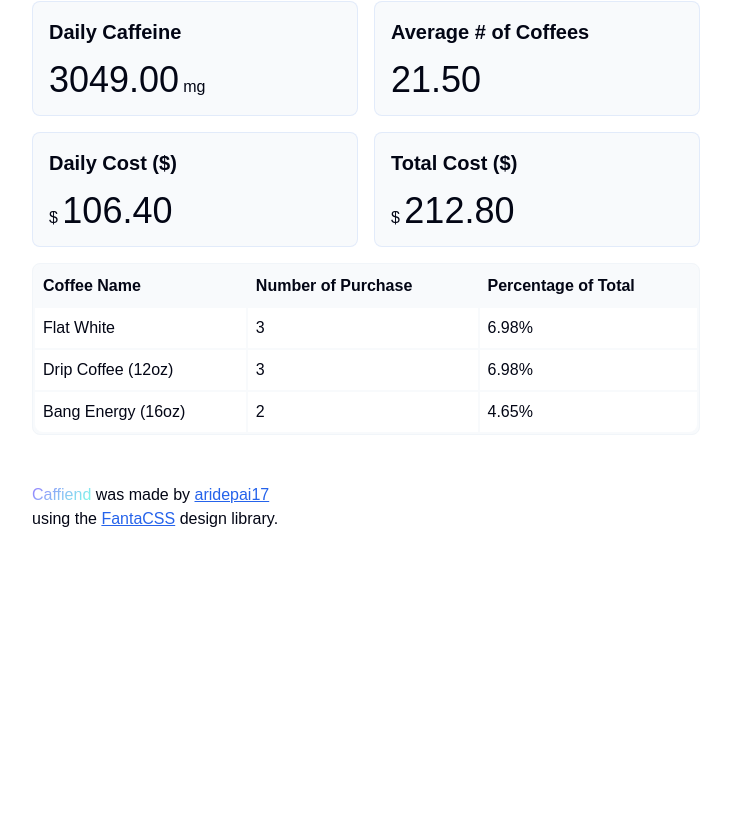
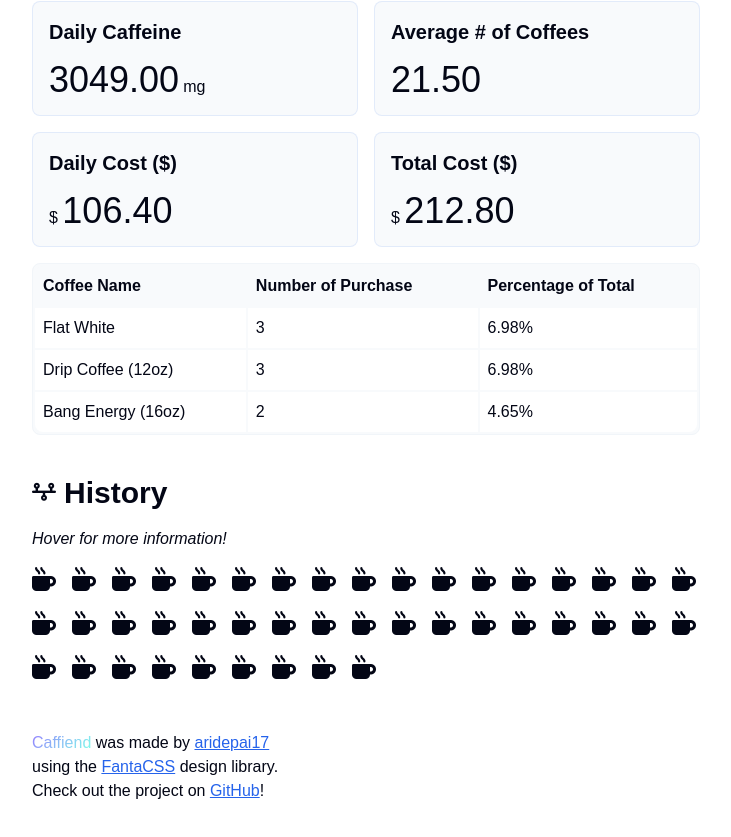
Before and after one commit to aridepai17/CAFFIEND, a React (Vite) app in the folder caffiend/: page / in a window 1280 px wide. Shown: the part 1359-2196 px from the top of the page, without its empty margins (274-1005 px from the left). Before the commit the page ends 1938 px from the top, so only its background shows below. Built offline with nearby package versions, Linux system fonts and the light colour scheme; a web font is replaced by a local one.

Commit message:
History.jsx updated

```diff
--- a/caffiend/src/components/History.jsx
+++ b/caffiend/src/components/History.jsx
@@ -1,7 +1,39 @@
+import {
+  calculateCurrentCaffeineLevel,
+  coffeeConsumptionHistory,
+  getCaffeineAmount,
+  timeSinceConsumption,
+} from "../utils";
+
 export default function History() {
-    return (
-        <>
+  return (
+    <>
+      <div className="section-header">
+        <i className="fa-solid fa-timeline" />
+        <h2>History</h2>
+      </div>
+      <p>
+        <i>Hover for more information!</i>
+      </p>
+      <div className="coffee-history">
+        {Object.keys(coffeeConsumptionHistory)
+          .sort((a, b) => b - a)
+          .map((utcTime, coffeeIndex) => {
+            const coffee = coffeeConsumptionHistory[utcTime];
+            const timeSinceConsume = timeSinceConsumption(utcTime);
+            const originalAmount = getCaffeineAmount(coffee.name);
+            const remainingAmount = calculateCurrentCaffeineLevel({
+              [utcTime]: coffee,
+            })
 
-        </>
-    )
+            const summary = `${coffee.name} | ${timeSinceConsume} ago | $${coffee.cost} | ${remainingAmount}mg / ${originalAmount}mg`;
+            return (
+              <div title={summary} key={coffeeIndex}>
+                <i className="fa-solid fa-mug-hot" />
+              </div>
+            )
+          })}
+      </div>
+    </>
+  );
 }
--- a/caffiend/src/components/Layout.jsx
+++ b/caffiend/src/components/Layout.jsx
@@ -33,7 +33,7 @@ export default function Layout(props) {
         >
           FantaCSS
         </a>{" "}
-        design library.
+        design library. <br />Check out the project on <a target="_blank" href="https://github.com/aridepai17/" rel="noopener noreferrer">GitHub</a>!
       </p>
     </footer>
   );
```
